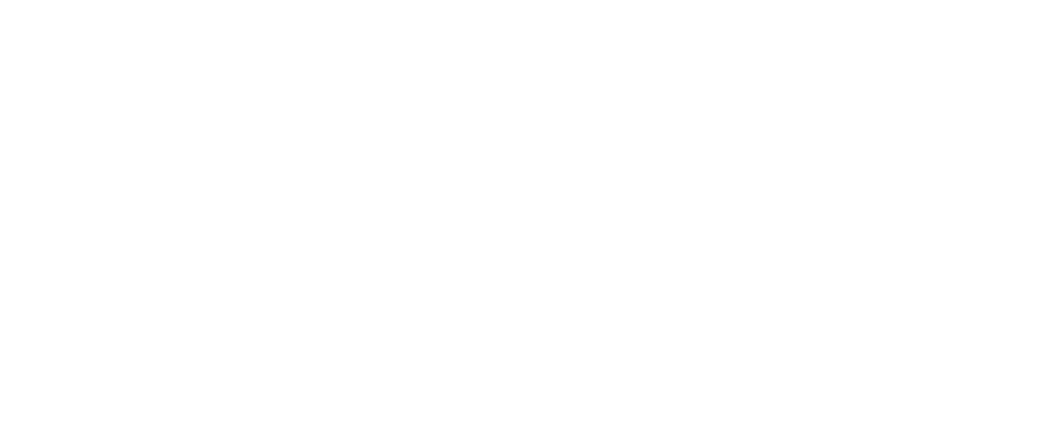
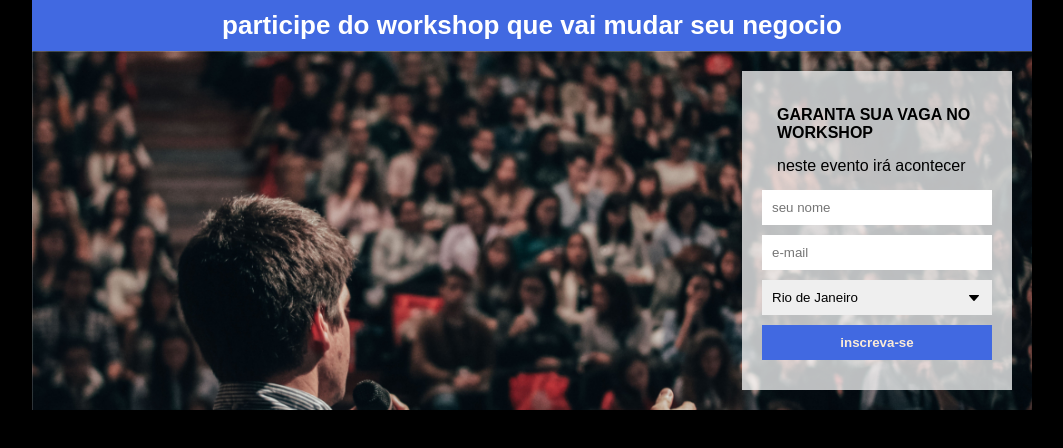
Before and after one commit to isaias-silva/pagina-de-captura, a plain HTML site: page index.html in a window 1280 px wide. Shown: the whole page, without its empty margins (108-1171 px from the left). Drawn offline with Linux system fonts and the light colour scheme.

Commit message:
primeira parte

```diff
--- a/css/style.css
+++ b/css/style.css
@@ -0,0 +1,72 @@
+.container {
+    max-width: 1000px;
+    margin: auto;
+}
+
+* {
+    margin: 0;
+    padding: 0;
+}
+
+body {
+    font-family: Arial, Helvetica, sans-serif;
+    background-color: black;
+}
+
+.title {
+    font-size: 26px;
+}
+
+header {
+    background-color: royalblue;
+    text-align: center;
+    color: white;
+    padding: 10px;
+}
+
+section {
+    padding: 20px;
+    background-image: url(../img/people.jpg);
+    background-size: cover;
+    overflow: hidden;
+}
+
+.formcontainer {
+    max-width: 230px;
+    background-color: #ffffffbb;
+    padding: 20px;
+    float: right;
+}
+
+h2 {
+    font-size: 16px;
+}
+
+.mb {
+    margin: 15px;
+}
+
+input,
+select {
+    width: 100%;
+    box-sizing: border-box;
+    border: none;
+    margin-bottom: 10px;
+    padding: 10px;
+}
+
+input[type="submit"] {
+    color: antiquewhite;
+    background: royalblue;
+    font-weight: bold;
+}
+
+select {
+    -webkit-appearance: none;
+    -moz-appearance: none;
+    appearance: none;
+    background-image: url("../img/arrow.jpg");
+    background-repeat: no-repeat;
+    background-position-x: calc(100% - 10px);
+    background-position-y: center;
+}
--- a/index.html
+++ b/index.html
@@ -6,11 +6,34 @@
     <meta http-equiv="X-UA-Compatible" content="IE=edge">
     <meta name="viewport" content="width=device-width, initial-scale=1.0">
     <link rel="stylesheet" href="css/style.css">
-    <title>pagina de captura</title>
+    <link rel="shortcut icon" href="img/ico.png" type="image/png">
+    <title>Workshop</title>
 </head>
 
 <body>
+    <div class="container">
+        <header>
+            <h1 class="title">participe do workshop que vai mudar seu negocio</h1>
+        </header>
 
+        <section>
+            <div class="formcontainer">
+                <h2 class="mb">GARANTA SUA VAGA NO WORKSHOP </h2>
+                <p class="mb">neste evento irá acontecer</p>
+                <form>
+                    <input type="text" name="name" id="nameuser" placeholder="seu nome">
+                    <input type="text" name="email" id="email" placeholder="e-mail">
+                    <select name="place">
+                        <option value="rj">Rio de Janeiro</option>
+                        <option value="sp">São paulo</option>
+                        <option value="mg">Minas gerais</option>
+                    </select>
+                    <input type="submit" value="inscreva-se">
+                </form>
+            </div>
+        </section>
+
+    </div>
 </body>
 
 </html>
```
